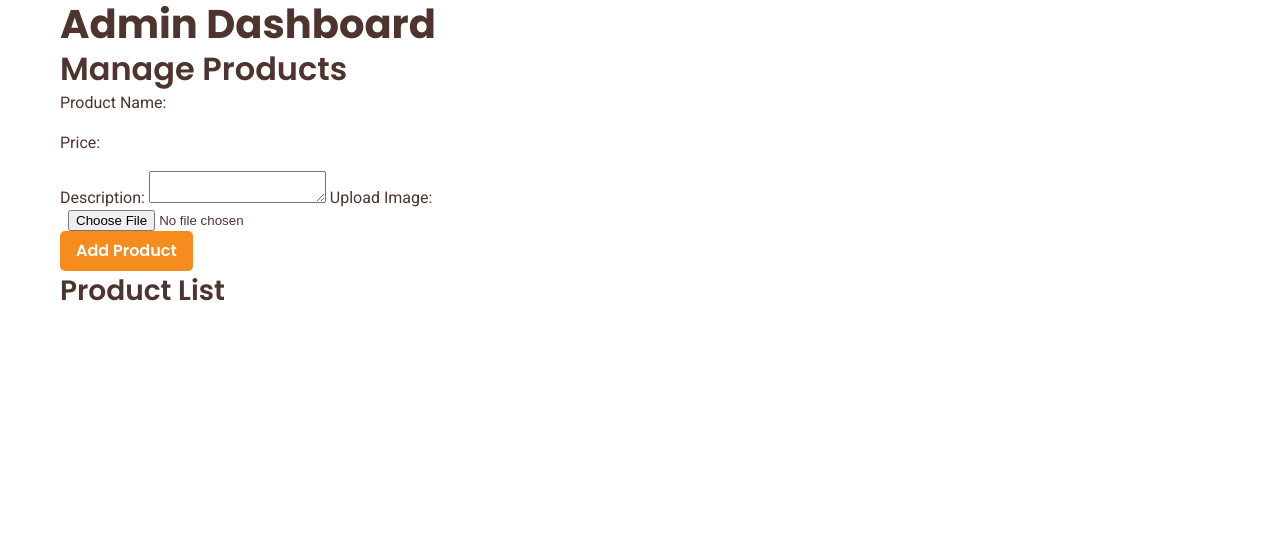
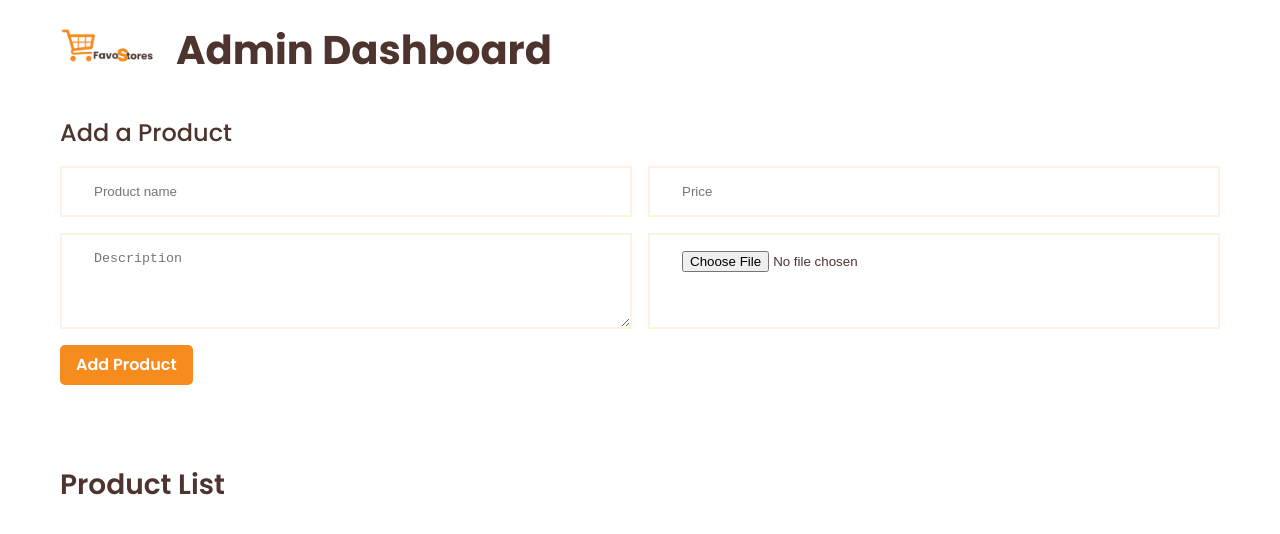
Before and after one commit to jsonwamuyu/favour-shopping-mall, a plain HTML site: page admin.html in a window 1280 px wide. Drawn offline with Linux system fonts and the light colour scheme; no server answers.

Commit message:
Add mobile responsiveness

```diff
--- a/admin.html
+++ b/admin.html
@@ -1,33 +1,91 @@
 <html lang="en">
+
 <head>
     <meta charset="UTF-8">
     <meta name="viewport" content="width=device-width, initial-scale=1.0">
     <link rel="stylesheet" href="styles.css">
     <title>Admin Dashboard</title>
+
+    <style>
+        .para-clamp {
+            overflow: hidden;
+            display: -webkit-box;
+            -webkit-line-clamp: 2;
+            line-clamp: 2;
+            /* Number of lines to show */
+            -webkit-box-orient: vertical;
+        }
+
+        form input,
+        textarea {
+            padding: 1rem 2rem;
+            background-color: transparent;
+            border: 2px solid var(--base-bg-color);
+            outline: none;
+        }
+
+        .product-form {
+            display: grid;
+            grid-template-columns: 1fr;
+            gap: 1rem;
+            margin-top: 1rem;
+            margin-bottom: 2rem;
+        }
+
+        .admin-logo {
+            display: flex;
+            flex-direction: row;
+            gap: 1rem;
+            margin-bottom: 1rem;
+            align-items: center;
+        }
+
+        @media screen and (min-width:600px) {
+            #product-form {
+                grid-template-columns: repeat(2, 1fr);
+            }
+        }
+
+        .admin-logo {
+            flex-direction: row;
+        }
+    </style>
 </head>
+
 <body>
     <div class="container">
-        <h1>Admin Dashboard</h1>
+        <div class="admin-logo">
+            <img src="./images/logo.png" alt="" srcset="" style="width:100px; height:100px">
+
+            <h1>Admin Dashboard</h1>
+        </div>
+
+
         <div id="product-management">
-            <h2>Manage Products</h2>
-            <form id="product-form">
-                <label for="product-name">Product Name:</label>
-                <input type="text" id="product-name" name="product-name" required>
+            <h4>Add a Product</h4>
+            <form id="product-form" class="product-form">
+                <input type="text" id="product-name" name="product-name" placeholder="Product name" required>
 
-                <label for="product-price">Price:</label>
-                <input type="number" id="product-price" name="product-price" required>
+                <input type="number" id="product-price" name="product-price" placeholder="Price" required>
 
-                <label for="product-description">Description:</label>
-                <textarea id="product-description" name="product-description" required></textarea>
+                <textarea id="product-description" name="product-description" placeholder="Description" rows="4"
+                    required></textarea>
 
-                <label for="product-image">Upload Image:</label>
                 <input type="file" id="product-image" name="product-image" accept="image/*" required>
+                <div>
 
-                <button type="submit">Add Product</button>
+                    <button type="submit">Add Product</button>
+
+                </div>
             </form>
 
+
+        </div>
+
+        <div class="display-products" style="margin-top: 5rem; margin-bottom: 2rem;">
             <h3>Product List</h3>
-            <ul id="product-list"></ul>
+            <ul id="product-list" class="product-list"
+                style="display:grid; grid-template-columns: repeat(4, 1fr); gap: 1rem;"></ul>
         </div>
     </div>
     <script src="app.js"></script>
@@ -45,7 +103,7 @@
                 const li = document.createElement('li');
                 li.innerHTML = `
                     <strong>${product.name}</strong> - $${product.price}
-                    <p>${product.description}</p>
+                    <p class="para-clamp">${product.description}</p>
                     <img src="${product.image}" alt="${product.name}" style="width: 100px; height: auto;">
                     <button onclick="editProduct(${product.id})">Edit</button>
                     <button onclick="deleteProduct(${product.id})">Delete</button>
@@ -100,4 +158,5 @@
         }
     </script>
 </body>
+
 </html>
--- a/styles.css
+++ b/styles.css
@@ -435,7 +435,13 @@ a:hover {
     place-content: center;
 }
 
-
+.para-clamp {
+    overflow: hidden;
+    display: -webkit-box;
+    -webkit-line-clamp: 2;     /* Number of lines to show */
+    line-clamp: 2;             /* Standard property for compatibility */
+    -webkit-box-orient: vertical;
+}
 
 
 @media screen and (min-width:600px) {
```
Also changed, not shown: index.html (+1 -1 lines).
